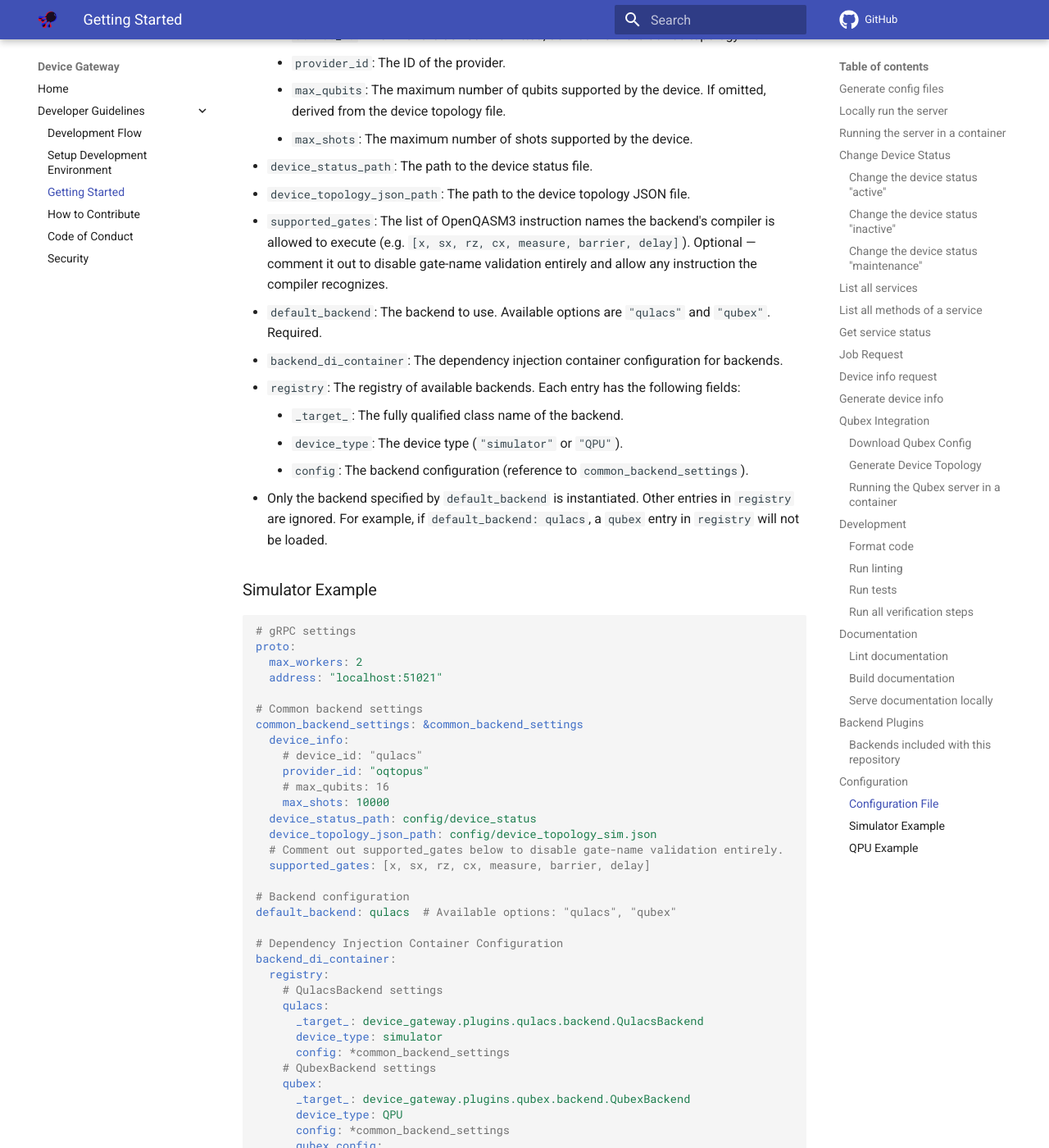
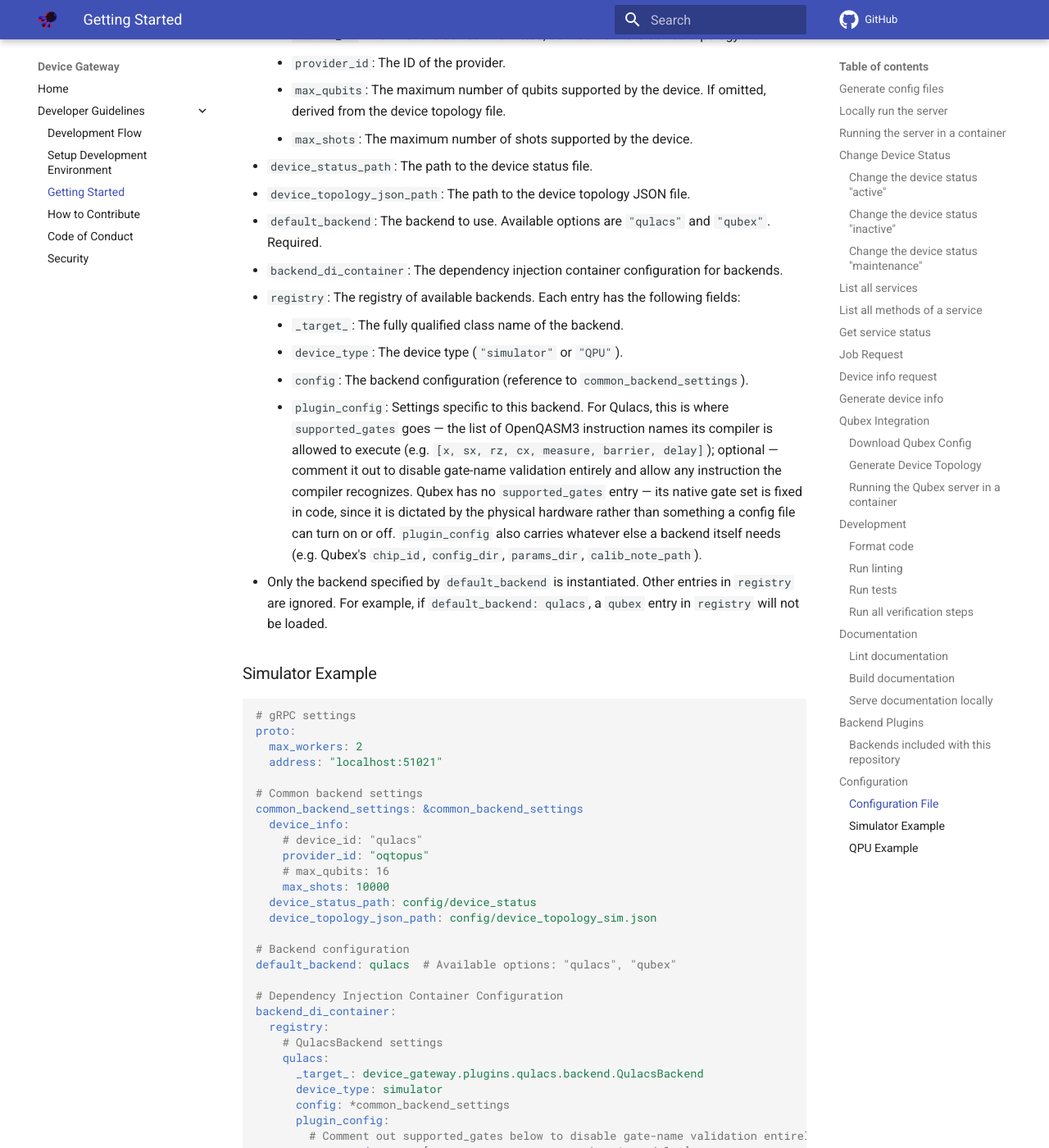
Before and after one commit to oqtopus-team/device-gateway, an MkDocs documentation site: the page built from docs/developer_guidelines/getting_started.md, in a window 1280 px wide and 1400 px high, scrolled down 4514 px. Shown: the whole window at 82% size. Built offline with MkDocs 1.6.1 and Material for MkDocs 9.7.7, drawn with Linux system fonts in a browser that asks for light colours; comment, search, counter and statistics services are not loaded; some of the changed text lies outside the part shown.

Commit message:
refactor: move supported_gates into QulacsBackend's plugin_config

```diff
--- a/docs/developer_guidelines/getting_started.md
+++ b/docs/developer_guidelines/getting_started.md
@@ -201,13 +200,21 @@ The configuration file contains the following sections:
     - `max_shots`: The maximum number of shots supported by the device.
   - `device_status_path`: The path to the device status file.
   - `device_topology_json_path`: The path to the device topology JSON file.
-  - `supported_gates`: The list of OpenQASM3 instruction names the backend's compiler is allowed to execute (e.g. `[x, sx, rz, cx, measure, barrier, delay]`). Optional — comment it out to disable gate-name validation entirely and allow any instruction the compiler recognizes.
 - `default_backend`: The backend to use. Available options are `"qulacs"` and `"qubex"`. Required.
 - `backend_di_container`: The dependency injection container configuration for backends.
   - `registry`: The registry of available backends. Each entry has the following fields:
     - `_target_`: The fully qualified class name of the backend.
     - `device_type`: The device type (`"simulator"` or `"QPU"`).
     - `config`: The backend configuration (reference to `common_backend_settings`).
+    - `plugin_config`: Settings specific to this backend. For Qulacs, this is where
+      `supported_gates` goes — the list of OpenQASM3 instruction names its compiler is
+      allowed to execute (e.g. `[x, sx, rz, cx, measure, barrier, delay]`); optional —
+      comment it out to disable gate-name validation entirely and allow any instruction
+      the compiler recognizes. Qubex has no `supported_gates` entry — its native gate set
+      is fixed in code, since it is dictated by the physical hardware rather than
+      something a config file can turn on or off. `plugin_config` also carries whatever
+      else a backend itself needs (e.g. Qubex's `chip_id`, `config_dir`, `params_dir`,
+      `calib_note_path`).
   - Only the backend specified by `default_backend` is instantiated. Other entries in `registry` are ignored. For example, if `default_backend: qulacs`, a `qubex` entry in `registry` will not be loaded.
 
 ### Simulator Example
@@ -227,8 +234,6 @@ common_backend_settings: &common_backend_settings
     max_shots: 10000
   device_status_path: config/device_status
   device_topology_json_path: config/device_topology_sim.json
-  # Comment out supported_gates below to disable gate-name validation entirely.
-  supported_gates: [x, sx, rz, cx, measure, barrier, delay]
 
 # Backend configuration
 default_backend: qulacs  # Available options: "qulacs", "qubex"
@@ -241,12 +246,15 @@ backend_di_container:
       _target_: device_gateway.plugins.qulacs.backend.QulacsBackend
       device_type: simulator
       config: *common_backend_settings
+      plugin_config:
+        # Comment out supported_gates below to disable gate-name validation entirely.
+        supported_gates: [x, sx, rz, cx, measure, barrier, delay]
     # QubexBackend settings
     qubex:
       _target_: device_gateway.plugins.qubex.backend.QubexBackend
       device_type: QPU
       config: *common_backend_settings
-      qubex_config:
+      plugin_config:
         chip_id: ${CHIP_ID, 64Q}
         config_dir: ${CONFIG_DIR, "/app/qubex-config/{chip_id}/config"}
         params_dir: ${PARAMS_DIR, "/app/qubex-config/{chip_id}/params"}
@@ -270,8 +278,6 @@ common_backend_settings: &common_backend_settings
     max_shots: 10000
   device_status_path: config/device_status
   device_topology_json_path: config/device_topology_sim.json
-  # Comment out supported_gates below to disable gate-name validation entirely.
-  supported_gates: [x, sx, rz, cx, measure, barrier, delay]
 
 # Backend configuration
 default_backend: qubex  # Available options: "qulacs", "qubex"
@@ -284,12 +290,15 @@ backend_di_container:
       _target_: device_gateway.plugins.qulacs.backend.QulacsBackend
       device_type: simulator
       config: *common_backend_settings
+      plugin_config:
+        # Comment out supported_gates below to disable gate-name validation entirely.
+        supported_gates: [x, sx, rz, cx, measure, barrier, delay]
     # QubexBackend settings
     qubex:
       _target_: device_gateway.plugins.qubex.backend.QubexBackend
       device_type: QPU
       config: *common_backend_settings
-      qubex_config:
+      plugin_config:
         chip_id: ${CHIP_ID, 64Q}
         config_dir: ${CONFIG_DIR, "/app/qubex-config/{chip_id}/config"}
         params_dir: ${PARAMS_DIR, "/app/qubex-config/{chip_id}/params"}
```
Also changed, not shown: other parts of docs/developer_guidelines/getting_started.md (+2 -3 lines), 9 other files.
